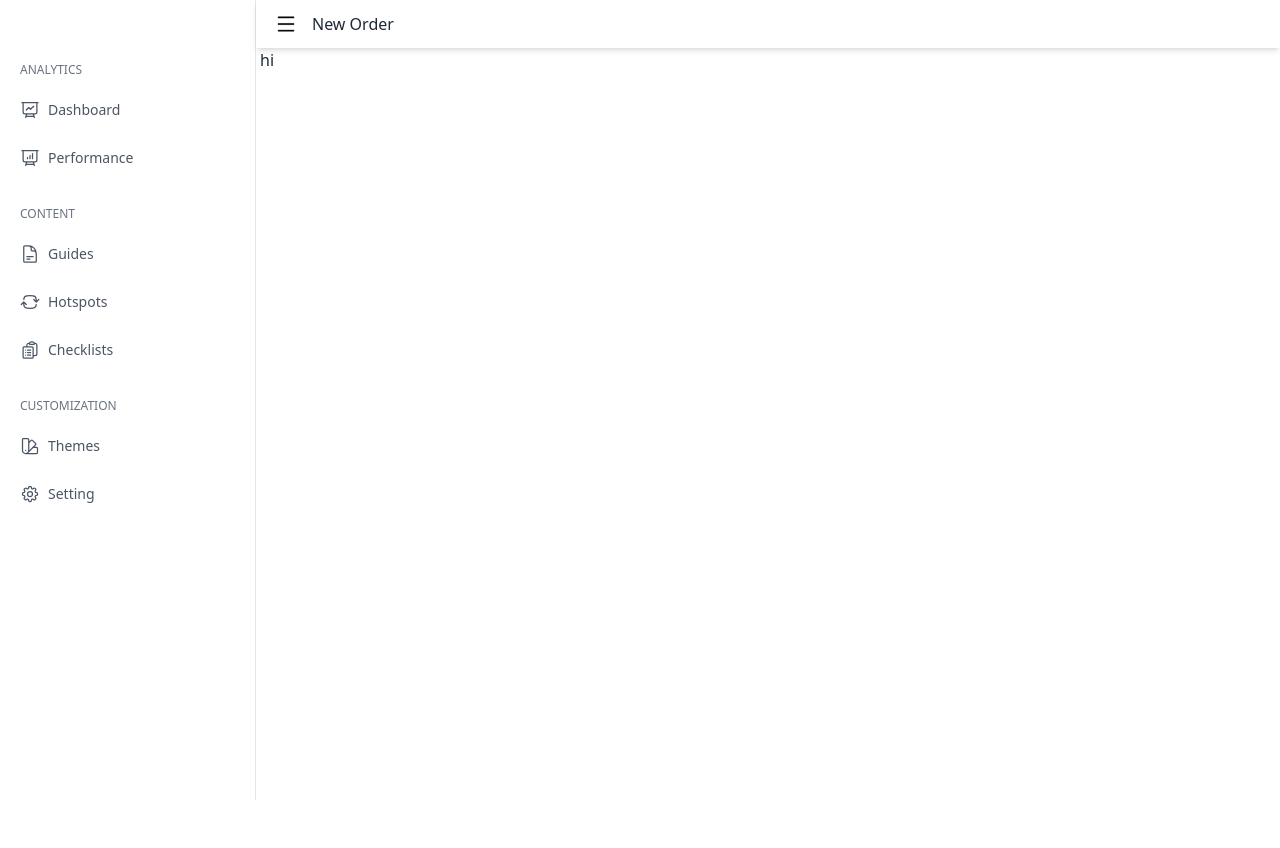
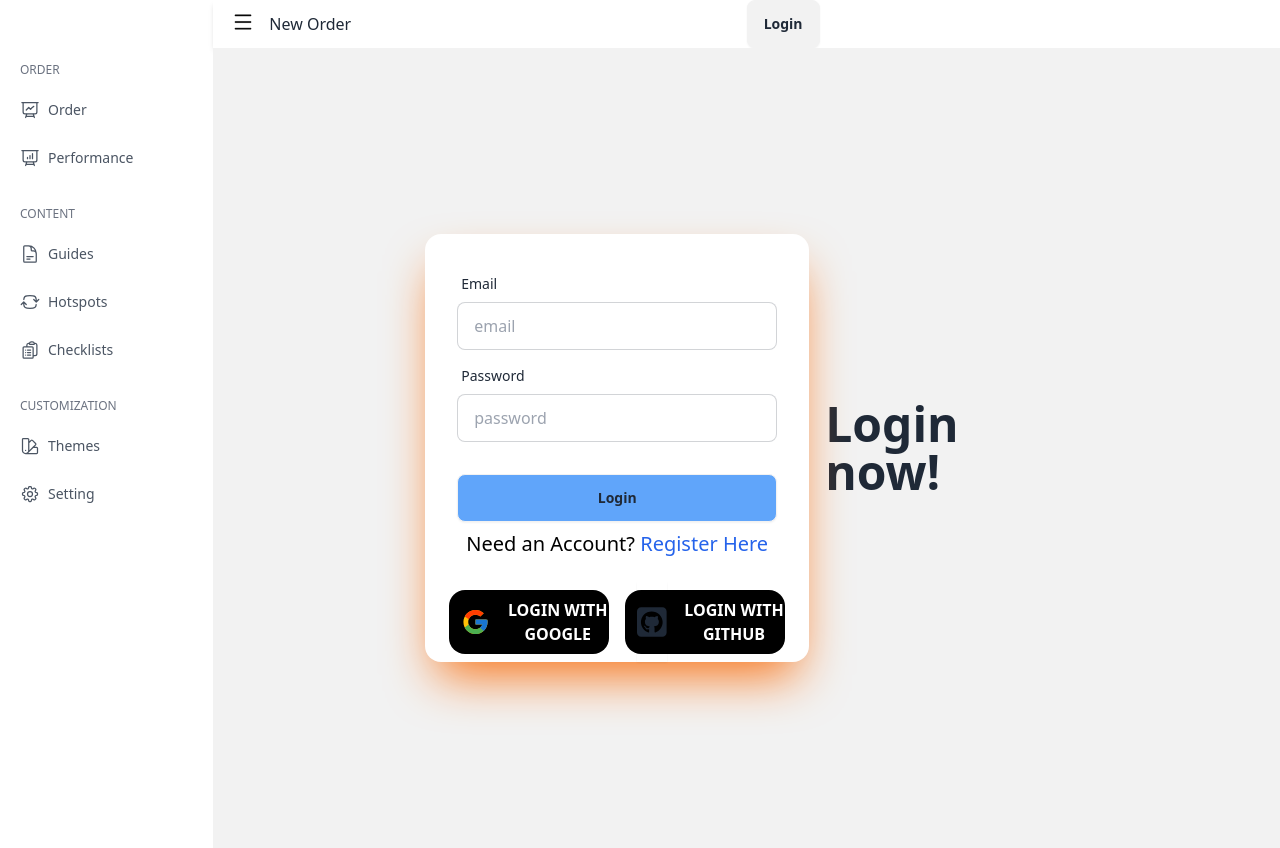
Before and after one commit to azazahmad08/TailorPulse, a React (Vite) app: page /signin in a window 1280 px wide. Before the commit the page ends 800 px from the top, so only its background shows below. Built offline with nearby package versions, Linux system fonts and the light colour scheme; no server answers.

Commit message:
navbar correction 0.3

```diff
--- a/package.json
+++ b/package.json
@@ -19,6 +19,7 @@
     "prop-types": "^15.8.1",
     "react": "^18.2.0",
     "react-dom": "^18.2.0",
+    "react-icons": "^5.2.1",
     "react-router-dom": "^6.23.1",
     "sort-by": "^0.0.2",
     "sweetalert2": "^11.11.0"
--- a/src/AccessPage/SignIn.jsx
+++ b/src/AccessPage/SignIn.jsx
@@ -1,9 +1,122 @@
+// Icons
+import { FcGoogle } from "react-icons/fc";
+import { FaSquareGithub } from "react-icons/fa6";
+// Packages
+import { useContext } from "react";
+import { AuthContext } from "../provider/AuthProvider";
+import Swal from "sweetalert2";
+import { Link, useNavigate } from "react-router-dom";
+
 const SignIn = () => {
-    return (
-        <div className="z-50 ml-5">
-            <h2>hi</h2>
+  const { signInUser, signInWithGoogle, signInWithGithub } =
+    useContext(AuthContext);
+  const navigate = useNavigate();
+  const handleSignIn = (e) => {
+    e.preventDefault();
+    const form = e.target;
+    const email = form.email.value;
+    const password = form.password.value;
+    console.log(email, password);
+
+    signInUser(email, password)
+      .then((result) => {
+        console.log(result.user);
+        e.target.reset();
+        navigate("/");
+      })
+      .catch((err) => Swal.fire({
+        title: 'Error',
+        text: `Wrong Password${err.message}`,
+        icon: 'error',
+        confirmButtonText: 'OK'
+    }));
+
+    // update last logged at in the database
+  };
+
+  const handleGoogleSignIn = () => {
+    signInWithGoogle()
+      .then((result) => {
+        console.log(result.user);
+      })
+      .catch((error) => {
+        console.log(error);
+      });
+  };
+  const handleGithubSignIn = () => {
+    signInWithGithub()
+      .then((result) => {
+        console.log(result.user);
+      })
+      .catch((error) => {
+        console.log(error);
+      });
+  };
+
+  return (
+    <div>
+      <div className="hero min-h-screen bg-base-200 ">
+        <div className="hero-content flex-col lg:flex-row-reverse">
+          <div className="text-center lg:text-left">
+            <h1 className="text-5xl font-bold">Login now!</h1>
+          </div>
+          <div className="card flex-shrink-0 w-full max-w-sm shadow-2xl bg-base-100  shadow-orange-500">
+            <form onSubmit={handleSignIn} className="card-body">
+              <div className="form-control">
+                <label className="label">
+                  <span className="label-text">Email</span>
+                </label>
+                <input
+                  type="email"
+                  name="email"
+                  placeholder="email"
+                  className="input input-bordered"
+                />
+              </div>
+              <div className="form-control">
+                <label className="label">
+                  <span className="label-text">Password</span>
+                </label>
+            <input
+                  type="password"
+                  name="password"
+                  placeholder="password"
+                  className="input input-bordered"
+                />
+              </div>
+              <div className="form-control mt-6">
+                <button className="btn bg-blue-400">Login</button>
+              </div>
+              <div>
+                <Link to={"/signup"}>
+                  <h2 className="text-xl text-center text-black">
+                    Need an Account?{" "}
+                    <span className="text-blue-600 hover:text-yellow-400">
+                      Register Here
+                    </span>
+                  </h2>
+                </Link>
+              </div>
+            </form>
+            <div className="flex flex-row gap-4 m-auto mb-2">
+              <div className="flex items-center gap-4 justify-around bg-black rounded-2xl w-40  h-16  ">
+                <FcGoogle className="w-12 h-20 ml-3" />
+                <button onClick={handleGoogleSignIn} className="text-white uppercase font-semibold  ">
+                  Login with Google
+                </button>
+              </div>
+              <div className="flex items-center gap-4 justify-around bg-black rounded-2xl w-40  h-16  ">
+              <FaSquareGithub className="w-12 h-20 ml-3 shadow-sm b"  />
+                <button onClick={handleGithubSignIn} className="text-white uppercase font-semibold ">
+                  Login with Github
+                </button>
+              </div>
+            </div>
+          </div>
         </div>
-    );
+      </div>
+    </div>
+  );
 };
 
 export default SignIn;
--- a/src/AccessPage/SignUp.jsx
+++ b/src/AccessPage/SignUp.jsx
@@ -71,7 +71,7 @@ const SignUp = () => {
                 <div className="text-center lg:text-left">
                     <h1 className="text-5xl font-bold">Sign up now!</h1>
                 </div>
-                <div className="card flex-shrink-0 w-full max-w-sm shadow-2xl bg-base-100">
+                <div className="card  w-full max-w-sm shadow-2xl bg-base-100">
                     <form onSubmit={handleSignUp} className="card-body">
                         <div className="form-control">
                             <label className="label">
--- a/src/Components/Navbar/Navbar.jsx
+++ b/src/Components/Navbar/Navbar.jsx
@@ -1,15 +1,60 @@
+import { useContext } from "react";
+import { AuthContext } from "../../provider/AuthProvider";
+import { Link } from "react-router-dom";
+
 const Navbar = () => {
-    return (
-        <div className="bg-white shadow-md ml-4">
-            <div className="flex flex-row items-center  m-auto gap-4 mb-3 mt-3">
-                <div className="items-center"><img src="menu.png" alt="Menu Icon" className="w-5 h-5 ml-5 " /></div>
-                <div><h2 className="items-center m-auto">New Order</h2></div>
-            </div>
-            <div>
+  const { user, logOut } = useContext(AuthContext);
+  const handleLogOut = () => {
+    logOut()
+      .then(() => console.log("user logged out"))
+      .catch((error) => console.log(error));
+  };
 
-            </div>
+  return (
+    <div className="bg-white shadow-md flex flex-row  ">
+      {/* Order div at the beginning */}
+      <div className="flex flex-row items-start justify-start  gap-4 mb-3 mt-3 w-1/2">
+        <div className="items-center">
+          <img src="menu.png" alt="Menu Icon" className="w-5 h-5 ml-5 justify-start" />
         </div>
-    );
+        <div>
+          <h2 className="items-center m-auto">New Order</h2>
+        </div>
+      </div>
+
+
+
+        <div className="w-1/2 justify-end items-end ">
+          {user ? (
+            <>
+              <div
+                className="relative tooltip tooltip-close tooltip-bottom mr-2 "
+                data-tip={user.displayName}
+              >
+                <img
+                  src={user.photoURL}
+                  alt="User Profile"
+                  className="rounded-full w-10 h-10 cursor-pointer border-2 border-orange-400"
+                />
+              </div>
+              <div className="relative tooltip tooltip-close tooltip-bottom">
+                <button
+                  onClick={handleLogOut}
+                  className="btn btn-md hover:border-2"
+                >
+                  Sign Out
+                </button>
+              </div>
+            </>
+          ) : (
+            <Link to="/signin" className="btn">
+              Login
+            </Link>
+          )}
+        </div>
+      </div>
+
+  );
 };
 
 export default Navbar;
--- a/src/Components/SideBar/SideBar.jsx
+++ b/src/Components/SideBar/SideBar.jsx
@@ -1,3 +1,5 @@
+import { Link } from "react-router-dom";
+
 const SideBar = () => {
     return (
       <div>
@@ -5,13 +7,13 @@ const SideBar = () => {
           <div className="flex flex-col justify-between flex-1 mt-6">
             <nav className="-mx-3 space-y-6 ">
               <div className="space-y-3">
-                <label className="px-3 text-xs text-gray-500 uppercase dark:text-gray-400">analytics</label>
-                <a className="flex items-center px-3 py-2 text-gray-600 transition-colors duration-300 transform rounded-lg dark:text-gray-200 hover:bg-gray-100 dark:hover:bg-gray-800 dark:hover:text-gray-200 hover:text-gray-700" href="#">
+                <label className="px-3 text-xs text-gray-500 uppercase dark:text-gray-400">ORDER</label>
+                <Link to='/order' className="flex items-center px-3 py-2 text-gray-600 transition-colors duration-300 transform rounded-lg dark:text-gray-200 hover:bg-gray-100 dark:hover:bg-gray-800 dark:hover:text-gray-200 hover:text-gray-700" href="#">
                   <svg xmlns="http://www.w3.org/2000/svg" fill="none" viewBox="0 0 24 24" strokeWidth="1.5" stroke="currentColor" className="w-5 h-5">
                     <path strokeLinecap="round" strokeLinejoin="round" d="M3.75 3v11.25A2.25 2.25 0 006 16.5h2.25M3.75 3h-1.5m1.5 0h16.5m0 0h1.5m-1.5 0v11.25A2.25 2.25 0 0118 16.5h-2.25m-7.5 0h7.5m-7.5 0l-1 3m8.5-3l1 3m0 0l.5 1.5m-.5-1.5h-9.5m0 0l-.5 1.5m.75-9l3-3 2.148 2.148A12.061 12.061 0 0116.5 7.605" />
                   </svg>
-                  <span className="mx-2 text-sm font-medium">Dashboard</span>
-                </a>
+                  <span className="mx-2 text-sm font-medium">Order</span>
+                </Link>
                 <a className="flex items-center px-3 py-2 text-gray-600 transition-colors duration-300 transform rounded-lg dark:text-gray-200 hover:bg-gray-100 dark:hover:bg-gray-800 dark:hover:text-gray-200 hover:text-gray-700" href="#">
                   <svg xmlns="http://www.w3.org/2000/svg" fill="none" viewBox="0 0 24 24" strokeWidth="1.5" stroke="currentColor" className="w-5 h-5">
                     <path strokeLinecap="round" strokeLinejoin="round" d="M3.75 3v11.25A2.25 2.25 0 006 16.5h2.25M3.75 3h-1.5m1.5 0h16.5m0 0h1.5m-1.5 0v11.25A2.25 2.25 0 0118 16.5h-2.25m-7.5 0h7.5m-7.5 0l-1 3m8.5-3l1 3m0 0l.5 1.5m-.5-1.5h-9.5m0 0l-.5 1.5M9 11.25v1.5M12 9v3.75m3-6v6" />
--- a/src/Components/layouts/Root.jsx
+++ b/src/Components/layouts/Root.jsx
@@ -6,7 +6,7 @@ import SideBar from "../SideBar/SideBar";
 const Root = () => {
     return (
         <div className="flex flex-row">
-            <div className="w-60">
+            <div className="w-1/6">
                 <SideBar></SideBar>
             </div>
             <div className="flex flex-col w-full">
--- /dev/null
+++ b/src/Order/Order.jsx
@@ -0,0 +1,9 @@
+const Order = () => {
+    return (
+        <div>
+
+        </div>
+    );
+};
+
+export default Order;
--- a/src/main.jsx
+++ b/src/main.jsx
@@ -10,6 +10,7 @@ import Home from "./pages/home/Home";
 import AuthProvider from "./provider/AuthProvider";
 import SignUp from "./AccessPage/SignUp";
 import SignIn from "./AccessPage/SignIn";
+import Order from "./Order/Order";
 
 const router = createBrowserRouter([
   {
@@ -28,6 +29,10 @@ const router = createBrowserRouter([
         path: "/signin",
         element: <SignIn />,
       },
+      {
+        path: "/order",
+        element: <Order />,
+      },
 
     ],
   },
```
Also changed, not shown: 1 other file (tests, documents, lock files or other folders).
